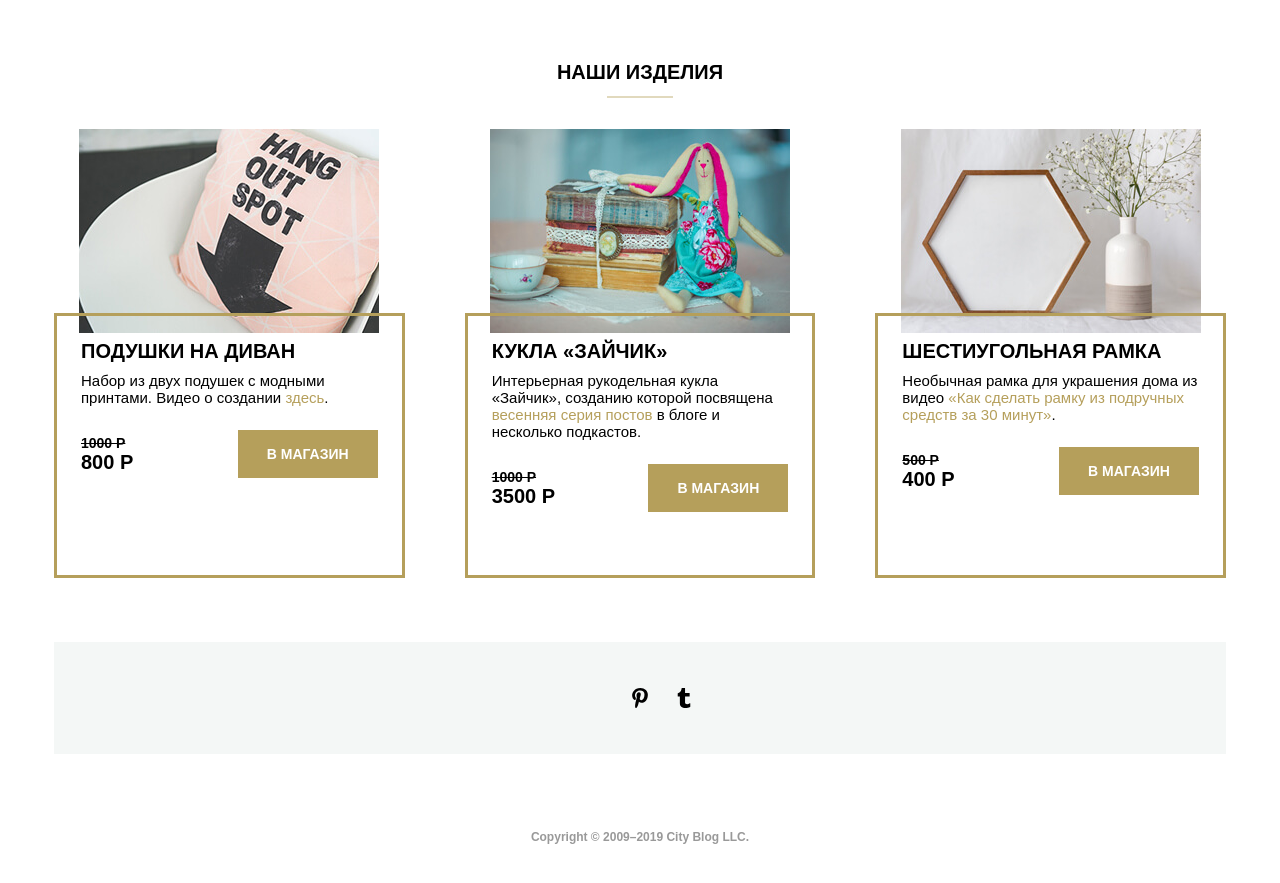
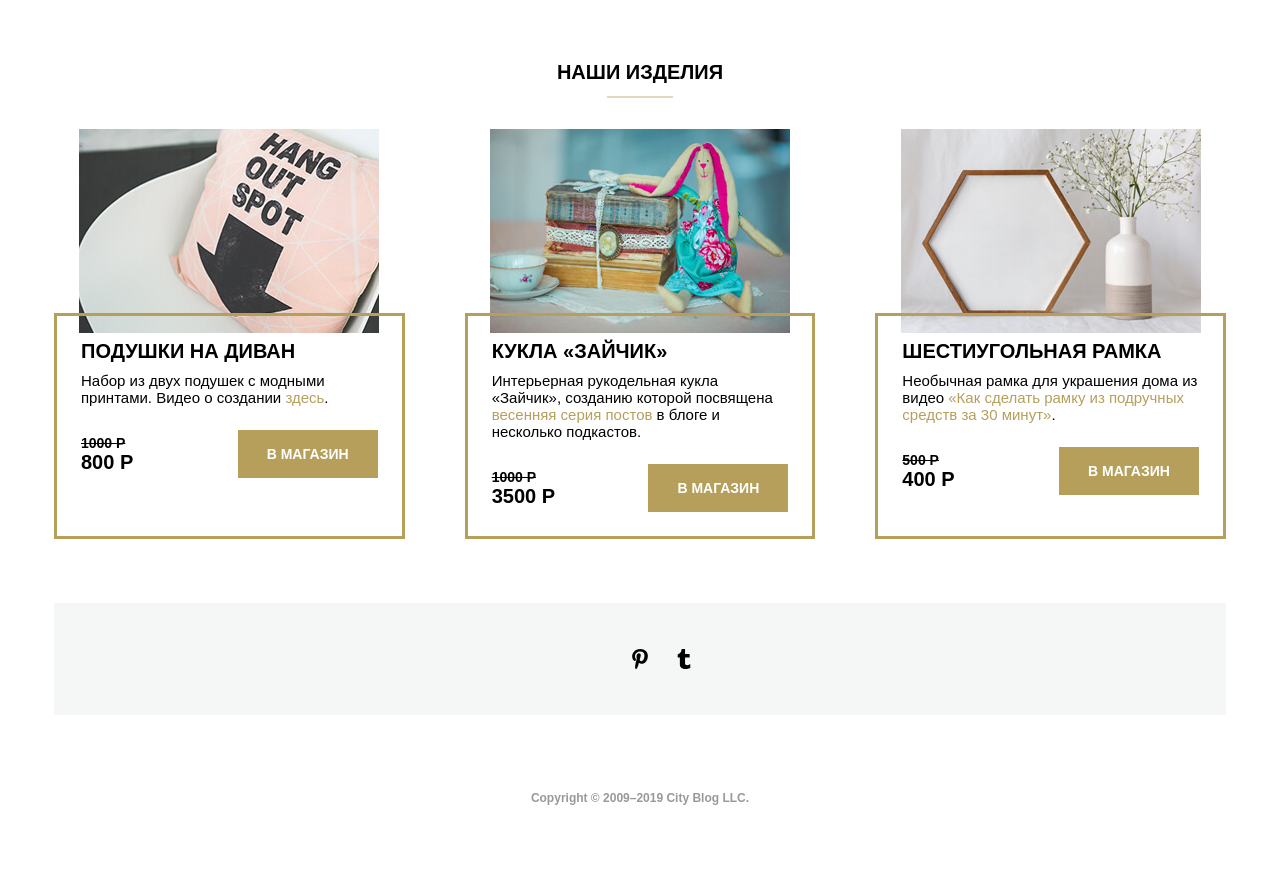
Before and after one commit to taniachris8/mq-diploma, a website: page index.html in a window 1280 px wide. Shown: the part 3062-3945 px from the top of the page. After the commit the page ends 3908 px from the top, so only its background shows below. Drawn offline with Linux system fonts and the light colour scheme; a web font is replaced by a local one.

Commit message:
flex-grow fix

```diff
--- a/css/styles.css
+++ b/css/styles.css
@@ -163,7 +163,6 @@ button:hover {
   margin-bottom: 0;
   padding-bottom: 146px;
   line-height: 1.667;
-
 }
 
 /* ///////////////////////////////////////////////////Trends/////////////////////////////////////////////////// */
@@ -703,14 +702,15 @@ button:hover {
 }
 
 .our-products-wrapper {
-  display: flex;
+  display: grid;
+  grid-template-columns: repeat(3, 1fr);
   gap: 60px;
-  align-items: flex-start;
   justify-content: space-between;
 }
 
 .product {
-  width: 33.3%;
+  width: 100%;
+  height: 100%;
   display: flex;
   flex-direction: column;
   justify-content: center;
@@ -725,7 +725,10 @@ button:hover {
 }
 
 .product-description {
-  min-height: 265px;
+  display: flex;
+  flex-direction: column;
+  flex-grow: 1;
+  min-width: 346px;
   padding: 24px;
   box-sizing: border-box;
   border: 3px solid rgb(181, 159, 91);
```
